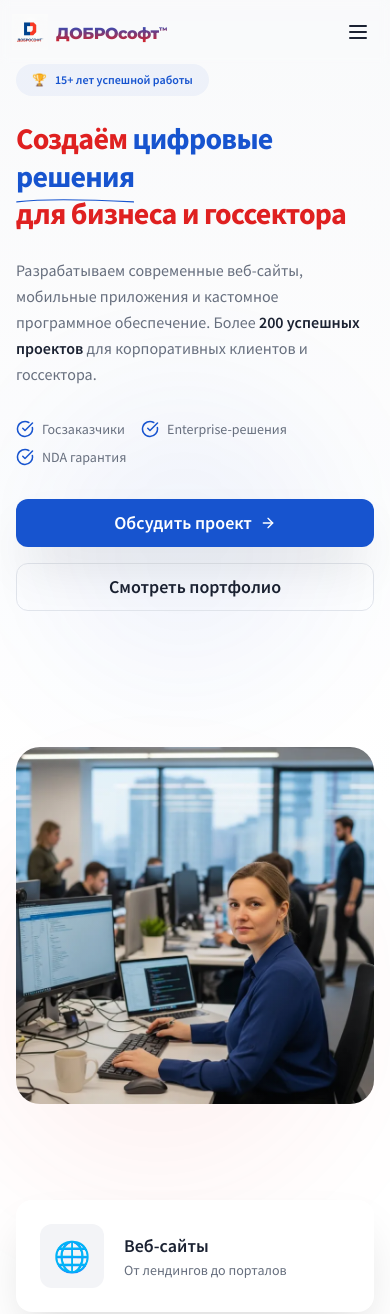
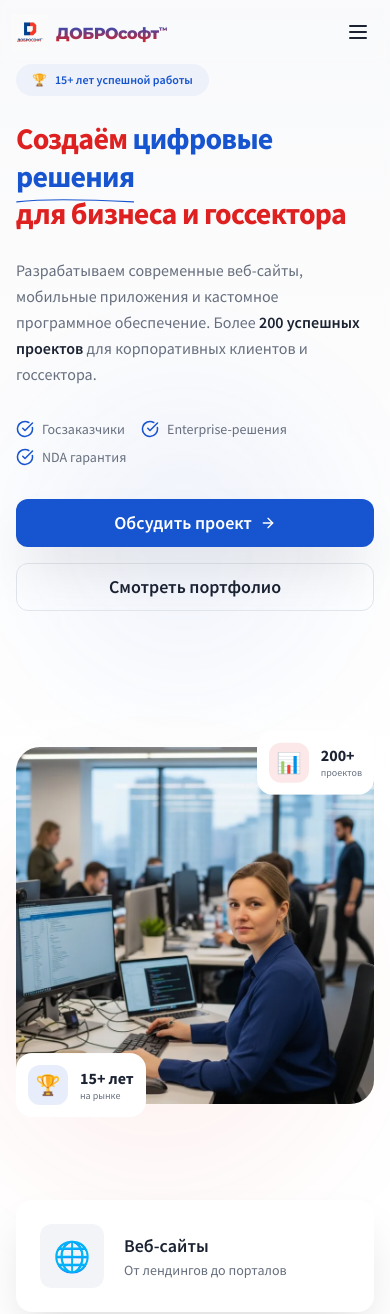
Before and after one commit to BilalEnenouisser/mos-code-studio-main, a React (Vite) app: page / in a window 390 px wide. Shown: the top 1314 px of the page. Built offline with nearby package versions, Linux system fonts and the light colour scheme; the HTML template or start-up script is replaced by a standard one; a web font is replaced by a local one.

Commit message:
header and hero section fixed

```diff
--- a/src/components/Header.tsx
+++ b/src/components/Header.tsx
@@ -75,16 +75,14 @@ const Header = () => {
         </div>
 
         {/* Mobile menu with animation */}
-        <div
-          className={`lg:hidden fixed inset-x-0 top-[64px] bottom-0 bg-background/95 backdrop-blur-xl transition-all duration-500 ease-in-out z-40 ${isOpen ? 'opacity-100 translate-x-0' : 'opacity-0 translate-x-full pointer-events-none'}`}
-        >
-          <div className="flex flex-col h-full overflow-y-auto px-6 py-8">
-            <nav className="flex flex-col gap-6 items-center flex-1 justify-center min-h-[400px]">
+        <div className={`lg:hidden overflow-hidden transition-all duration-500 ease-in-out ${isOpen ? 'max-h-[400px] opacity-100' : 'max-h-0 opacity-0'}`}>
+          <div className="py-4 sm:py-6 border-t border-border/50">
+            <nav className="flex flex-col gap-3 sm:gap-4">
               {navLinks.map((link, idx) => (
                 <a
                   key={link.href}
                   href={link.href}
-                  className={`text-2xl font-bold text-foreground hover:text-primary transition-all duration-300 ${isOpen ? 'animate-fade-in-up' : ''}`}
+                  className={`text-muted-foreground hover:text-foreground transition-all duration-300 py-2 font-medium text-base sm:text-lg hover:translate-x-2 ${isOpen ? 'animate-fade-in' : ''}`}
                   style={{ animationDelay: `${idx * 100}ms` }}
                   onClick={() => setIsOpen(false)}
                 >
@@ -93,16 +91,15 @@ const Header = () => {
               ))}
               <a
                 href="tel:+79258454832"
-                className={`text-xl font-bold text-primary mt-8 ${isOpen ? 'animate-fade-in-up' : ''}`}
+                className={`text-foreground py-2 font-semibold text-base sm:text-lg ${isOpen ? 'animate-fade-in' : ''}`}
                 style={{ animationDelay: '400ms' }}
               >
                 +7 (925) 845-48-32
               </a>
-              <a href="/contacts" onClick={() => setIsOpen(false)} className="w-full max-w-xs">
+              <a href="/contacts">
                 <Button
                   variant="hero"
-                  size="xl"
-                  className={`mt-8 w-full ${isOpen ? 'animate-fade-in-up' : ''}`}
+                  className={`mt-2 w-full sm:w-auto ${isOpen ? 'animate-fade-in' : ''}`}
                   style={{ animationDelay: '500ms' }}
                 >
                   Обсудить проект
--- a/src/components/Hero.tsx
+++ b/src/components/Hero.tsx
@@ -116,29 +116,29 @@ const Hero = () => {
             </div>
 
             {/* Stats cards - visible only on larger screens to prevent cutoff */}
-            <div className="hidden sm:block absolute -bottom-6 -left-4 md:-bottom-8 md:-left-8 p-4 md:p-5 rounded-2xl bg-card shadow-xl animate-float hover:shadow-2xl transition-all duration-300 max-w-[180px] md:max-w-none">
+            <div className="absolute -bottom-4 left-0 md:-bottom-8 md:-left-8 p-3 md:p-5 rounded-2xl bg-card shadow-xl animate-float hover:shadow-2xl transition-all duration-300 max-w-[150px] md:max-w-none z-10">
               <div className="flex items-center gap-3 md:gap-4">
-                <div className="w-10 h-10 md:w-14 md:h-14 rounded-xl bg-primary/10 flex items-center justify-center">
+                <div className="w-10 h-10 md:w-14 md:h-14 rounded-xl bg-primary/10 flex items-center justify-center shrink-0">
                   <span className="text-xl md:text-3xl">🏆</span>
                 </div>
                 <div>
-                  <p className="font-bold text-foreground text-lg md:text-2xl">15+ лет</p>
-                  <p className="text-xs md:text-sm text-muted-foreground">на рынке</p>
+                  <p className="font-bold text-foreground text-base md:text-2xl leading-tight">15+ лет</p>
+                  <p className="text-[10px] md:text-sm text-muted-foreground">на рынке</p>
                 </div>
               </div>
             </div>
 
             <div
-              className="hidden sm:block absolute -top-4 -right-4 md:-top-6 md:-right-6 p-4 md:p-5 rounded-2xl bg-card shadow-xl animate-float hover:shadow-2xl transition-all duration-300 max-w-[180px] md:max-w-none"
+              className="absolute -top-4 right-0 md:-top-6 md:-right-6 p-3 md:p-5 rounded-2xl bg-card shadow-xl animate-float hover:shadow-2xl transition-all duration-300 max-w-[150px] md:max-w-none z-10"
               style={{ animationDelay: '1s' }}
             >
               <div className="flex items-center gap-3 md:gap-4">
-                <div className="w-10 h-10 md:w-14 md:h-14 rounded-xl bg-accent/10 flex items-center justify-center">
+                <div className="w-10 h-10 md:w-14 md:h-14 rounded-xl bg-accent/10 flex items-center justify-center shrink-0">
                   <span className="text-xl md:text-3xl">📊</span>
                 </div>
                 <div>
-                  <p className="font-bold text-foreground text-lg md:text-2xl">200+</p>
-                  <p className="text-xs md:text-sm text-muted-foreground">проектов</p>
+                  <p className="font-bold text-foreground text-base md:text-2xl leading-tight">200+</p>
+                  <p className="text-[10px] md:text-sm text-muted-foreground">проектов</p>
                 </div>
               </div>
             </div>
```
